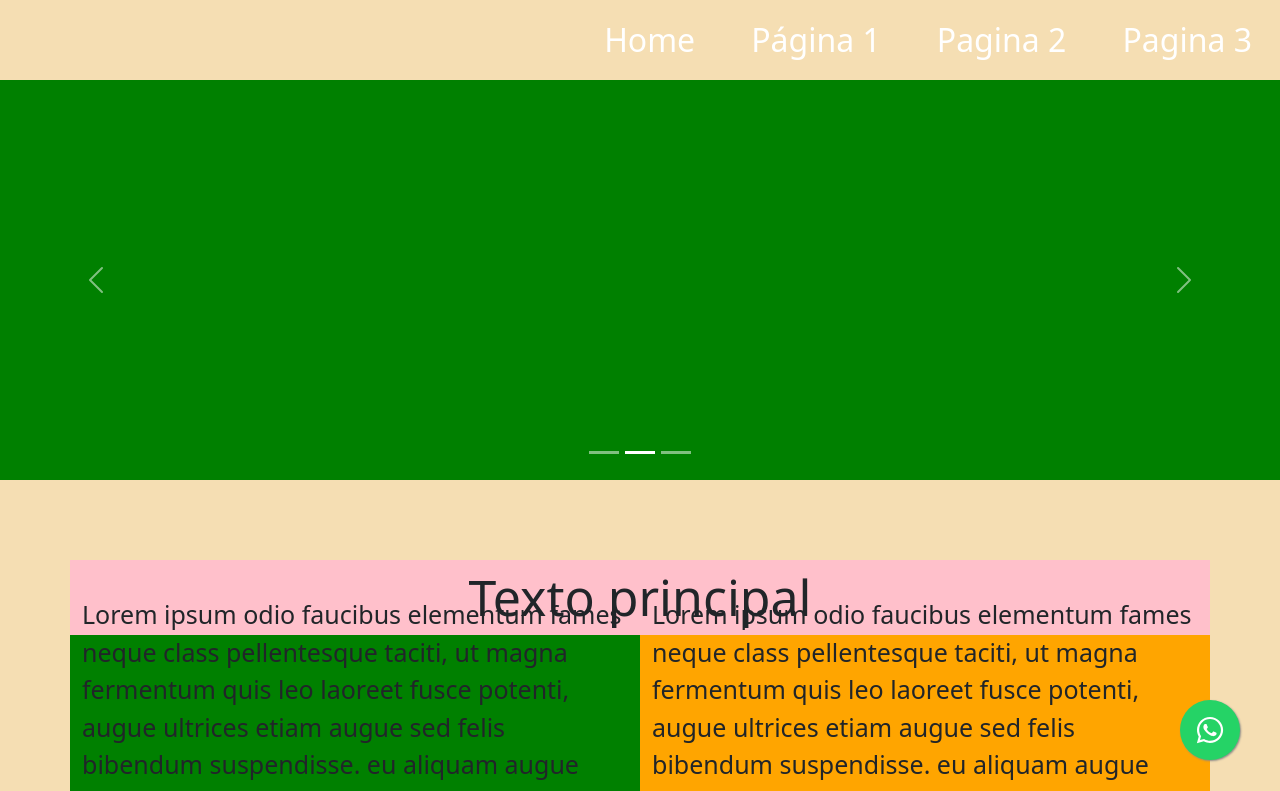
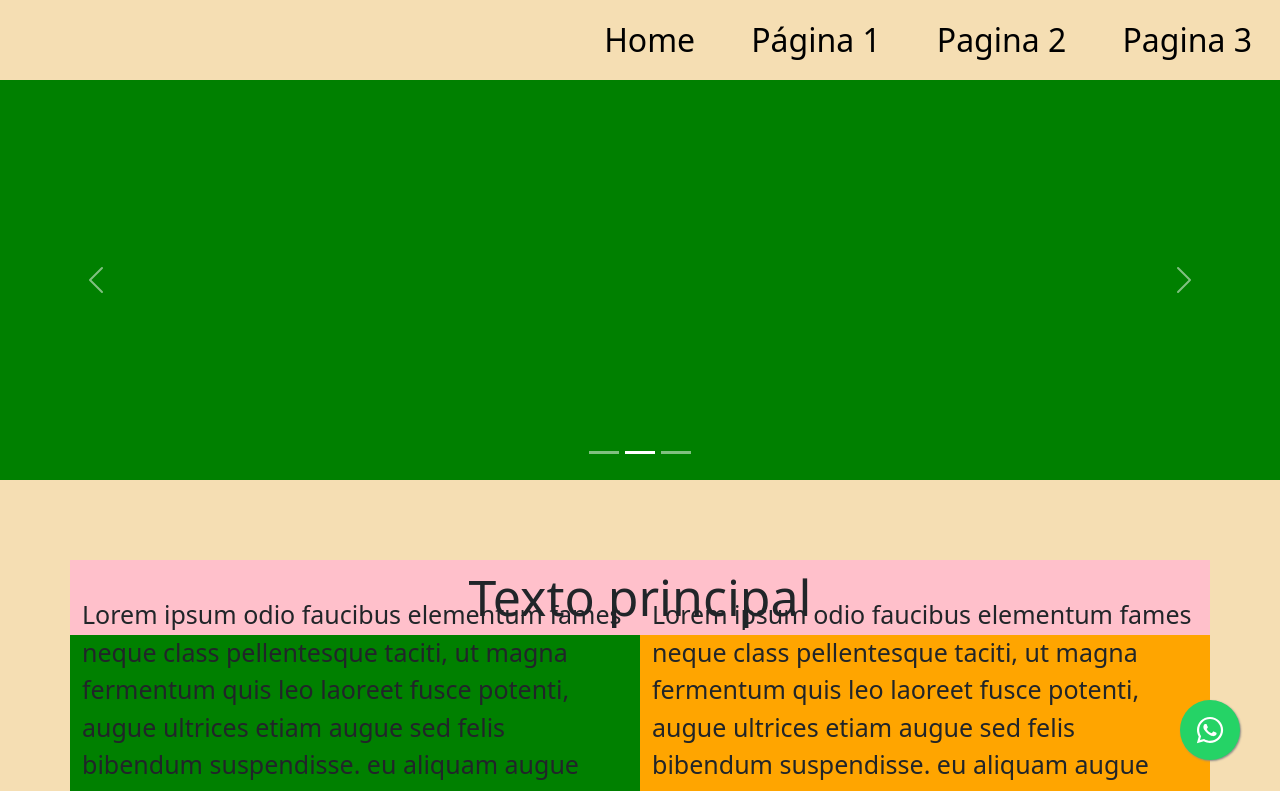
Before and after one commit to fabiogarbato/template-site, a React (Create React App) app: page / in a window 1280 px wide. Shown: the top 791 px of the page. Built offline with nearby package versions, Linux system fonts and the light colour scheme.

Commit message:
ajuste de mapa

```diff
--- a/src/App.js
+++ b/src/App.js
@@ -22,10 +22,10 @@ function App() {
             <Navbar.Toggle aria-controls="basic-navbar-nav" />
             <Navbar.Collapse id="basic-navbar-nav">
                 <Nav className="ms-auto">
-                    <Nav.Link href="#home" className="nav-link-hover" style={{ margin: '0 20px', fontSize: '32px', color: 'white' }}>  Home  </Nav.Link>
-                    <Nav.Link href="#pagina1" className="nav-link-hover" style={{ margin: '0 20px', fontSize: '32px', color: 'white' }}>Página 1</Nav.Link>
-                    <Nav.Link href="#pagina2" className="nav-link-hover" style={{ margin: '0 20px', fontSize: '32px', color: 'white' }}>Pagina 2</Nav.Link>
-                    <Nav.Link href="#pagina3" className="nav-link-hover" style={{ margin: '0 20px', fontSize: '32px', color: 'white' }}>Pagina 3</Nav.Link>
+                    <Nav.Link href="#home" className="nav-link-hover" style={{ margin: '0 20px', fontSize: '32px', color: 'black' }}>  Home  </Nav.Link>
+                    <Nav.Link href="#pagina1" className="nav-link-hover" style={{ margin: '0 20px', fontSize: '32px', color: 'black' }}>Página 1</Nav.Link>
+                    <Nav.Link href="#pagina2" className="nav-link-hover" style={{ margin: '0 20px', fontSize: '32px', color: 'black' }}>Pagina 2</Nav.Link>
+                    <Nav.Link href="#pagina3" className="nav-link-hover" style={{ margin: '0 20px', fontSize: '32px', color: 'black' }}>Pagina 3</Nav.Link>
                 </Nav>
             </Navbar.Collapse>
         </Navbar>
@@ -103,7 +103,7 @@ function App() {
         <Container className='background-maps'>
             <iframe
                 title="Google Maps"
-                src="https://www.google.com/maps/embed?pb=!1m18!1m12!1m3!1d3153.046144939308!2d-122.41941568468182!3d37.77492927975854!2m3!1f0!2f0!3f0!3m2!1i1024!2i768!4f13.1!3m3!1m2!1s0x8085809c3252eaf7%3A0x64f84e0b114642fa!2sTwitter+HQ!5e0!3m2!1sen!2sus!4v1552176343919"
+                src="https://www.google.com/maps/embed?pb=!1m18!1m12!1m3!1d3657.6634855092907!2d-46.5690953239996!3d-23.544602878811403!2m3!1f0!2f0!3f0!3m2!1i1024!2i768!4f13.1!3m3!1m2!1s0x94ce5eeb62a33cfd%3A0x4bde5f170256d2d2!2sR.%20Serra%20de%20Japi%2C%20445%20-%20Vila%20Gomes%20Cardim%2C%20S%C3%A3o%20Paulo%20-%20SP%2C%20Brasil!5e0!3m2!1spt-BR!2sus!4v1705361038240!5m2!1spt-BR!2sus"
                 width="100%"
                 height="100%"
                 frameBorder="0"
```
